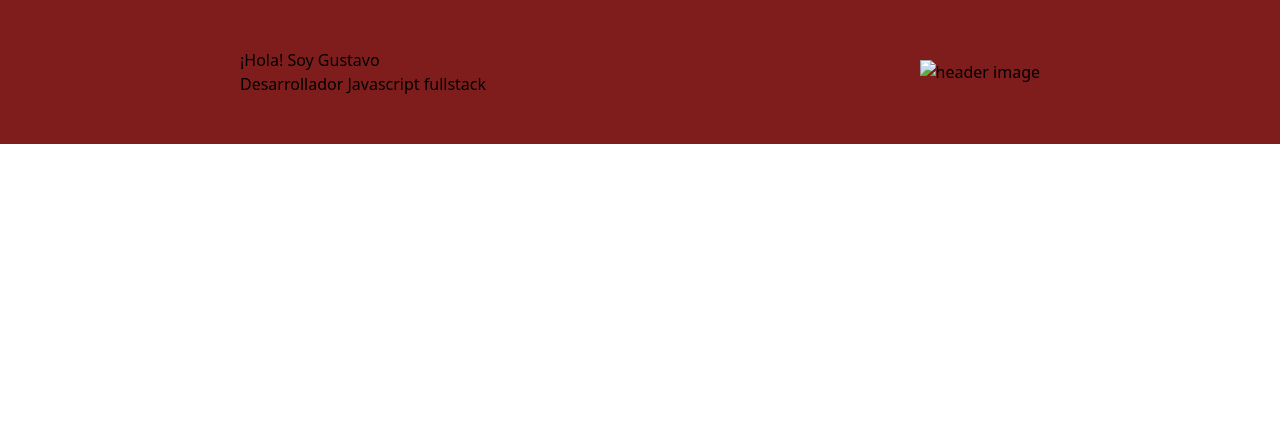
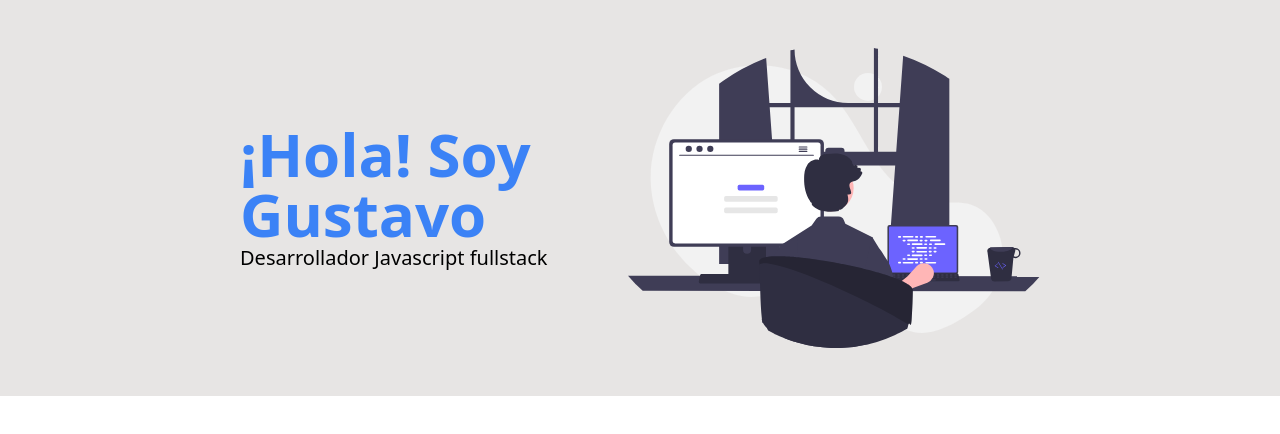
Before and after one commit to gustavoromerocl/portafolio-personal-gatsby, a Gatsby site: page / in a window 1280 px wide. Built offline with nearby package versions, Linux system fonts and the light colour scheme; Gatsby itself is replaced by a stand-in of ours.

Commit message:
primeros pasos del proyecto - insertar imagenes

```diff
--- a/src/components/header.jsx
+++ b/src/components/header.jsx
@@ -1,14 +1,15 @@
 import React from 'react'
+import illustration from '../images/undraw_programming_re_kg9v.svg'
 
 const Header = () => (
-  <header className='bg-red-900'>
+  <header className='bg-stone-200'>
     <div className='container mx-auto p-12 max-w-4xl flex justify-center items-center'>
       <div className='flex-1'>
-        <h1>¡Hola! Soy Gustavo</h1>
-        <p>Desarrollador Javascript fullstack</p>
+        <h1 className='text-6xl font-bold text-blue-500'>¡Hola! Soy Gustavo</h1>
+        <p className='text-xl font-light'>Desarrollador Javascript fullstack</p>
       </div>
 
-      <img src="" alt="header image" />
+      <img src={illustration} alt="header illustration" style={{height: '300px'}}/>
     </div>
   </header>
 )
```
Also changed, not shown: README.md, src/images/undraw_programming_re_kg9v.svg (added).
